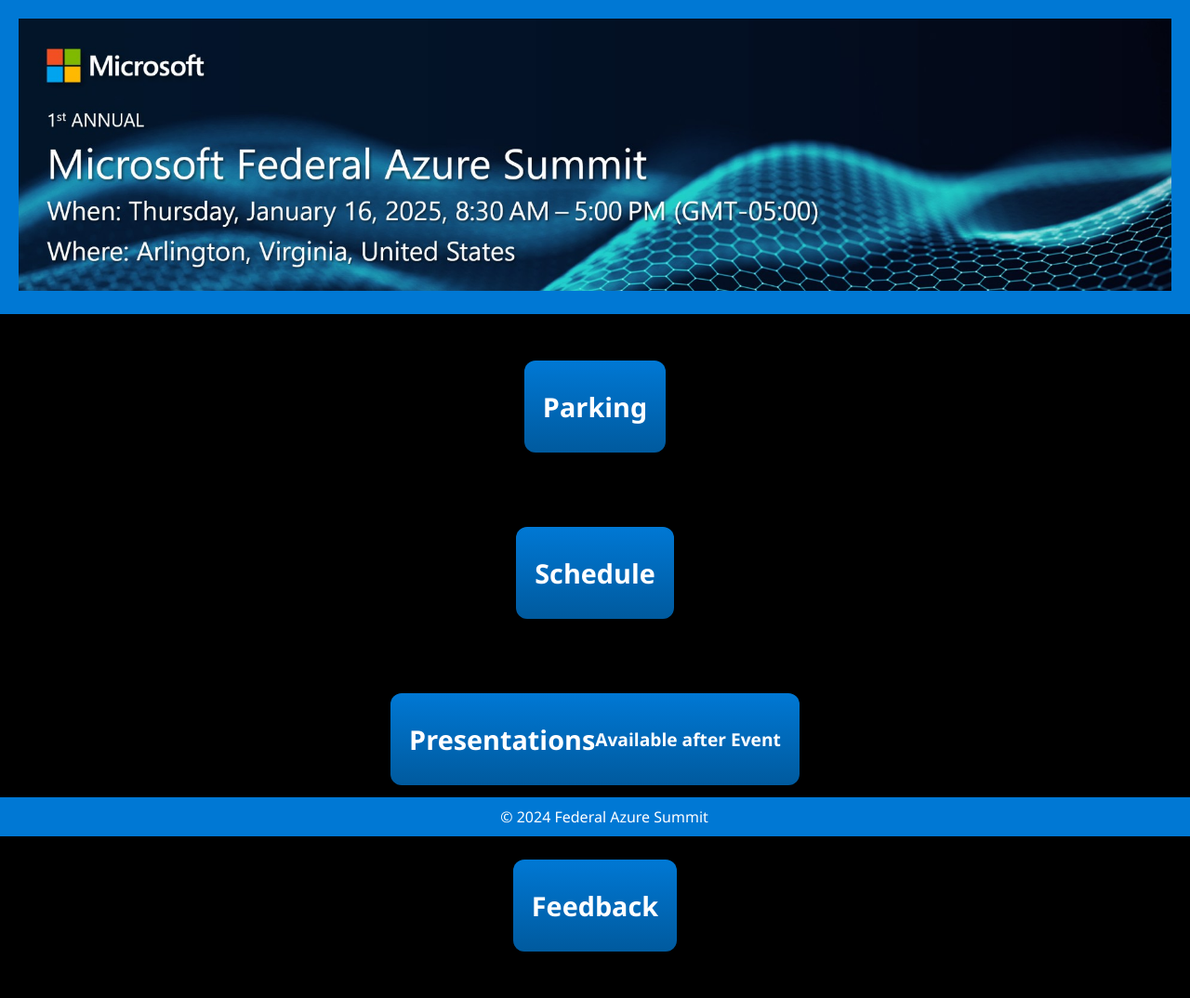
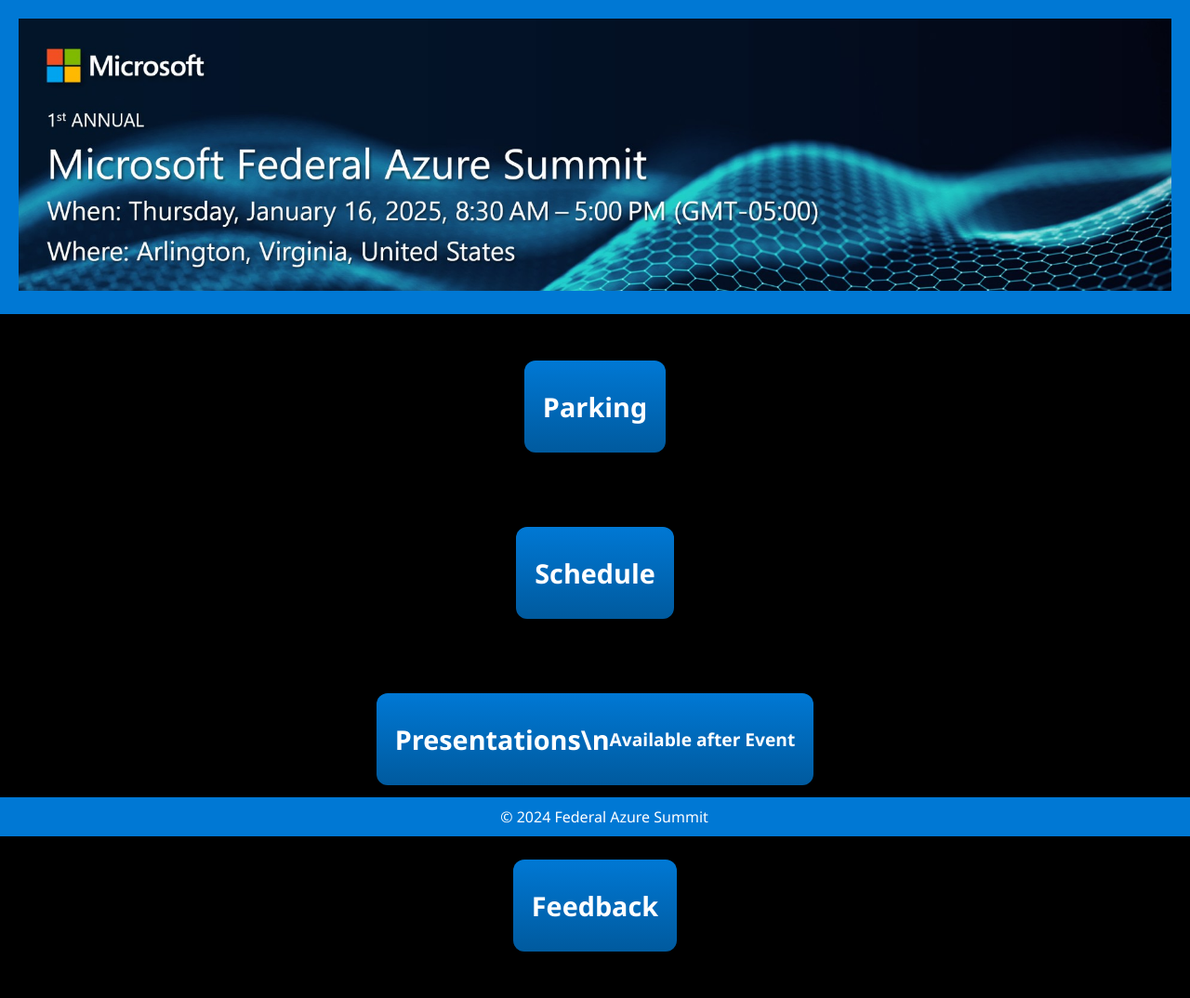
Before and after one commit to msft-joe/FedAzSummit, a Jekyll site: the page index.html, which Jekyll copies as it is, in a window 1280 px wide. Shown: the whole page at 93% size. Built offline with Jekyll 4.4.1, drawn with Linux system fonts in a browser that asks for light colours.

```diff
--- a/index.html
+++ b/index.html
@@ -28,7 +28,7 @@
     </section>
     <section id="presentations">
         <a href="#" class="button">
-            <h2>Presentations</h2><br></br>
+            <h2>Presentations\n</h2>
             <p>Available after Event</p>
         </a>
     </section>
```
